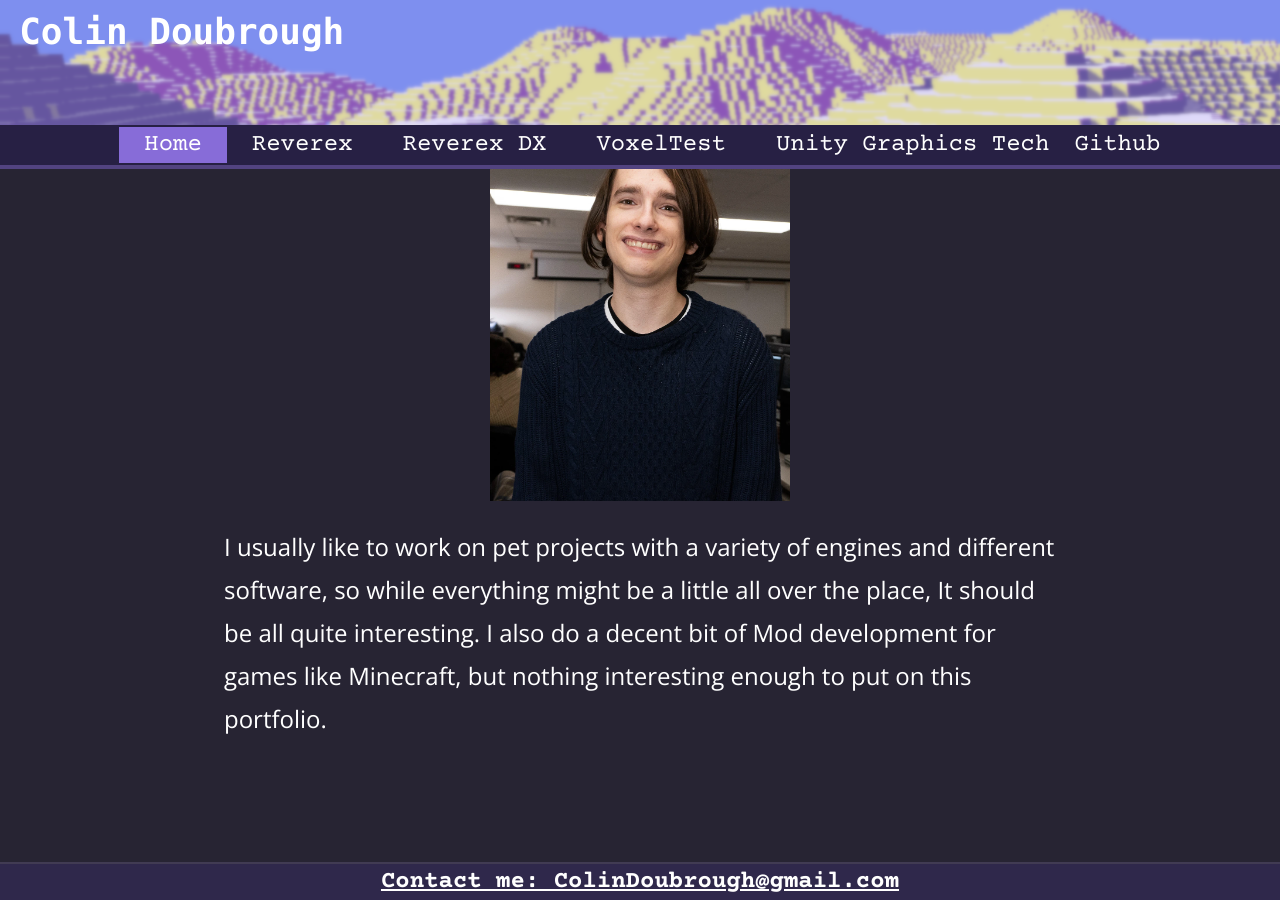
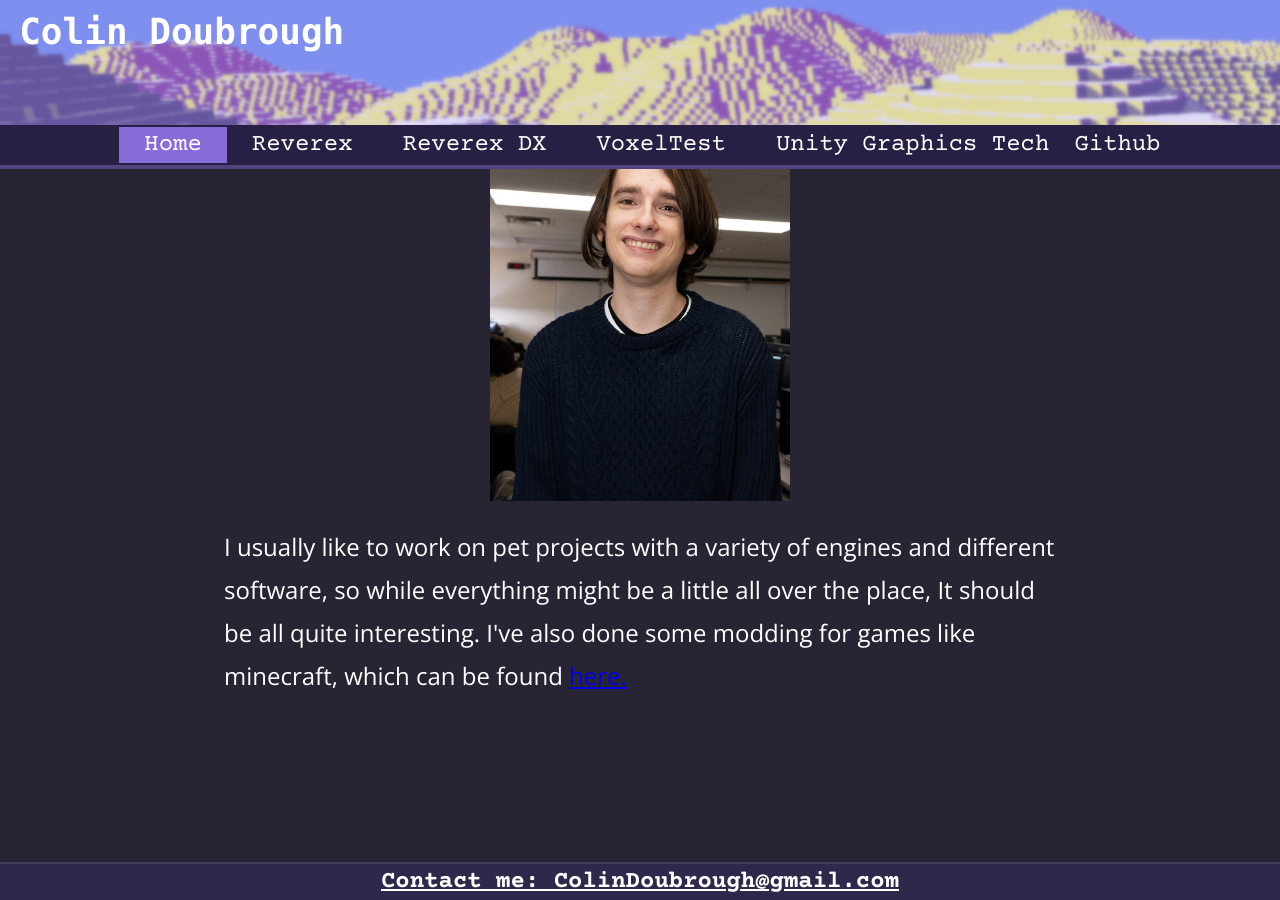
Before and after one commit to Colin12345678910/portfolio, a Jekyll site: the page built from index.html, in a window 1280 px wide and 900 px high, scrolled down 669 px. Built offline with Jekyll 4.4.1, drawn with Linux system fonts in a browser that asks for light colours.

Commit message:
Update index.html

```diff
--- a/index.html
+++ b/index.html
@@ -36,8 +36,9 @@ layout: default
   </p>
   <img class="colinImage" src="assets/images/myself.webp" alt="that's me"></img>
   <p>
-    I usually like to work on pet projects with a variety of engines and different software, so while everything might be a little all over the place, It should be all quite interesting. I also do a decent bit of Mod development for games like Minecraft, but nothing interesting enough
-    to put on this portfolio.
+    I usually like to work on pet projects with a variety of engines and different software, so while everything might be a little all over the place, It should be all quite interesting. I've also done some modding for games like minecraft, which can be found
+    <a href="https://www.curseforge.com/members/linkachugaming0/projects">here.</a>
+
   </p>
 
 </body>
```
